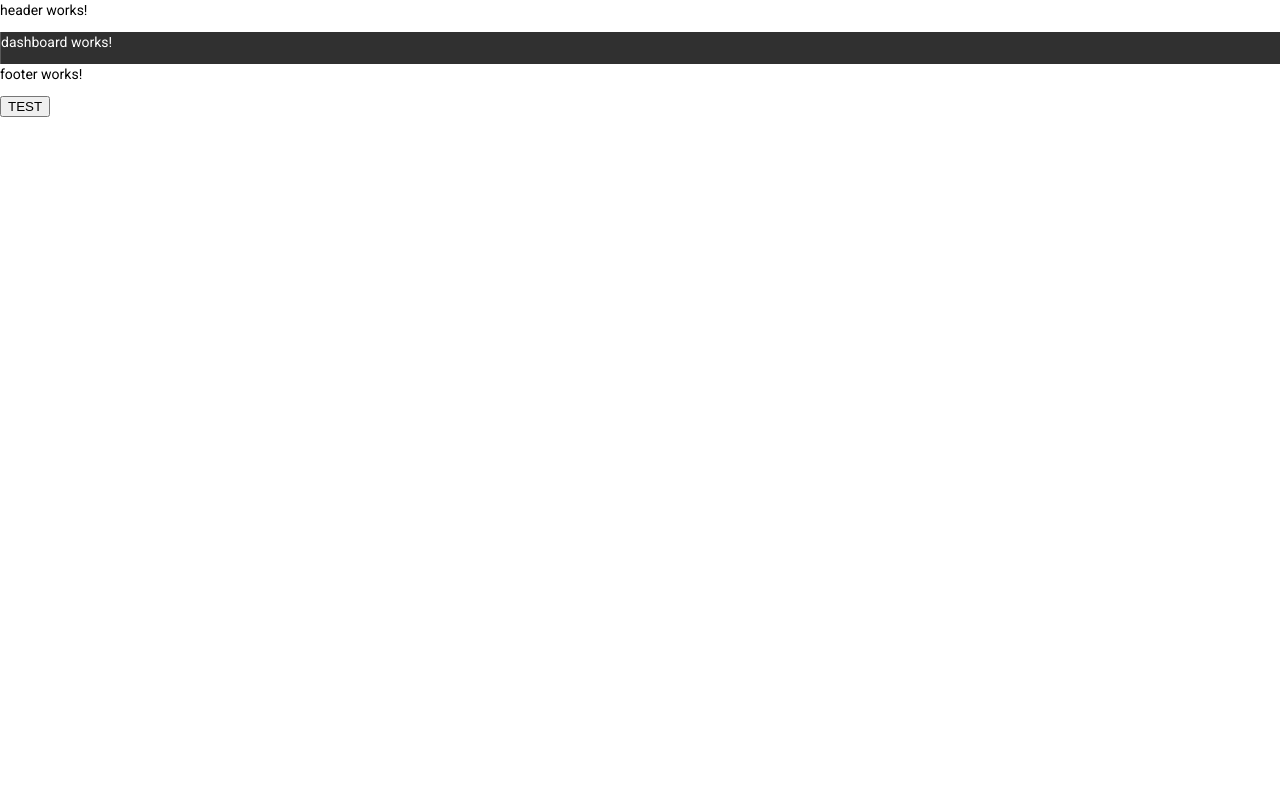
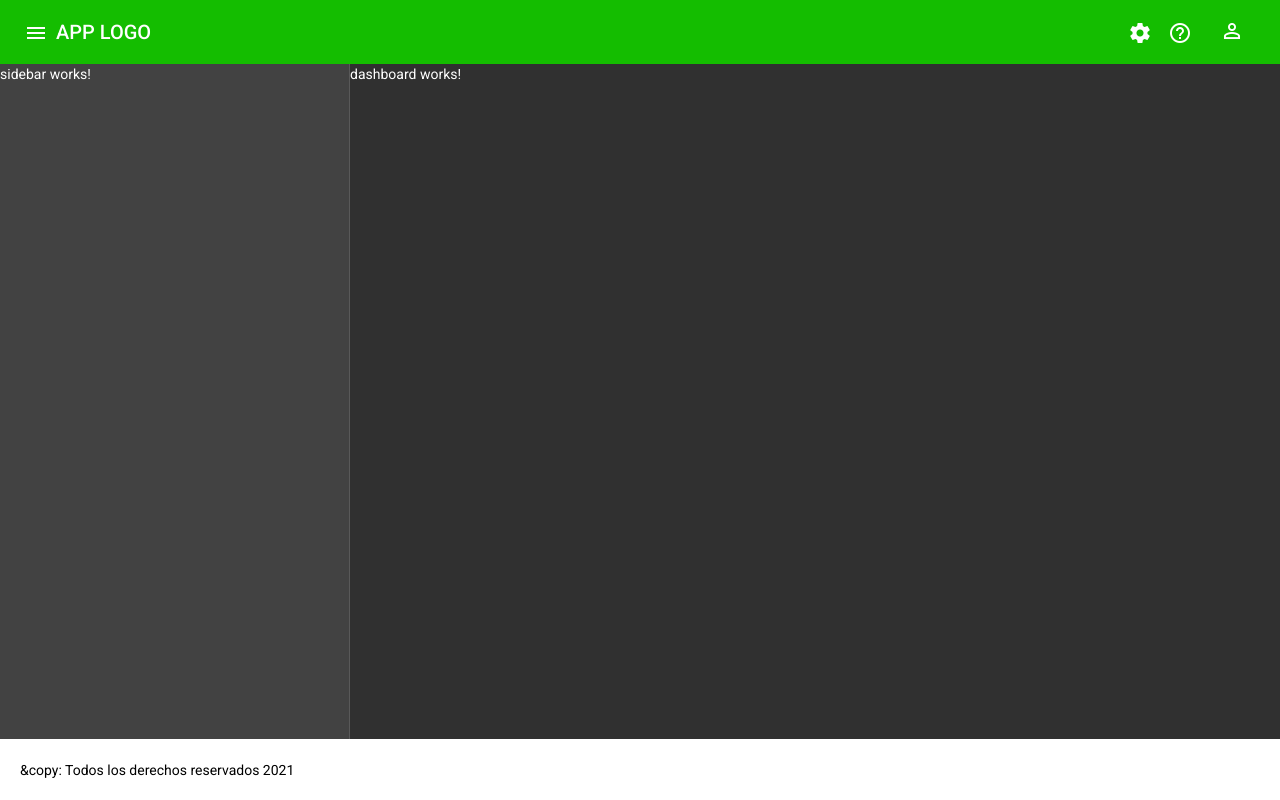
Before and after one commit to Joseph-112/front, an Angular app: page / in a window 1280 px wide. Built offline with nearby package versions, Linux system fonts and the light colour scheme.

Commit message:
Segundo avance, barra lateral, funcional

```diff
--- a/src/app/administrador/default/default.component.css
+++ b/src/app/administrador/default/default.component.css
@@ -0,0 +1,13 @@
+:host{
+    display: flex;
+    flex-direction: column;
+    height: 100%;
+}
+
+mat-drawer {
+    width: 350px;
+}
+
+mat-drawer-container{
+    height: 100%;
+}
--- a/src/app/administrador/default/default.component.html
+++ b/src/app/administrador/default/default.component.html
@@ -1,6 +1,9 @@
 <app-header></app-header>
+
 <mat-drawer-container>
-    <mat-drawer mode = "side" opened></mat-drawer>
+    <mat-drawer mode = "side" opened>
+        <app-sidebar></app-sidebar>
+    </mat-drawer>
     <mat-drawer-content>
         <router-outlet></router-outlet>
     </mat-drawer-content>
--- a/src/app/app.component.html
+++ b/src/app/app.component.html
@@ -1,2 +1,2 @@
 <router-outlet></router-outlet>
-<button mat-raised-button color="primary">TEST</button>
+<!--<button mat-raised-button color="primary">TEST</button>-->
--- a/src/app/shared/components/footer/footer.component.css
+++ b/src/app/shared/components/footer/footer.component.css
@@ -0,0 +1,3 @@
+footer{
+    padding: 20px;
+}
--- a/src/app/shared/components/footer/footer.component.html
+++ b/src/app/shared/components/footer/footer.component.html
@@ -1 +1,6 @@
-<p>footer works!</p>
+<mat-divider></mat-divider>
+<footer>
+
+    &copy: Todos los derechos reservados 2021
+
+</footer>
--- a/src/app/shared/components/header/header.component.css
+++ b/src/app/shared/components/header/header.component.css
@@ -0,0 +1,7 @@
+ul li {
+    list-style: none;
+}
+
+mat-toolbar {
+    background-color: #14BD00;
+}
--- a/src/app/shared/components/header/header.component.html
+++ b/src/app/shared/components/header/header.component.html
@@ -1 +1,38 @@
-<p>header works!</p>
+<mat-toolbar >
+    <mat-toolbar-row>
+        <button mat-icon-button>
+            <mat-icon>menu</mat-icon>
+        </button>
+        <!--<span> APP LOGO </span>-->
+        <span img src="/src/assets/img/UdecLogo.png" alt="" width="10%">APP LOGO</span>
+        <div fxFlex fxLayout="row" fxLayoutAlign="flex-end">
+            <ul fxLayout="row" fxLayout="20px">
+                <li>
+                    <button mat-icon-button>
+                        <mat-icon>settings</mat-icon>
+                    </button>
+                </li>
+                <li>
+                    <button mat-icon-button>
+                        <mat-icon>help_outline</mat-icon>
+                    </button>
+                </li>
+                <!--<li>
+                    <button mat-button>Cerrar sesión</button>
+                </li>-->
+                <li>
+                    <button mat-button [matMenuTriggerFor]="menu">
+                        <mat-icon>person_outline</mat-icon>
+                    </button>
+                    <mat-menu #menu="matMenu">
+                        <button mat-menu-item>
+                            <mat-icon>exit_to_app</mat-icon>
+                            Cerrar sesión
+                        </button>
+                    </mat-menu>
+                </li>
+            </ul>
+        </div>
+    </mat-toolbar-row>
+
+</mat-toolbar>
```
Also changed, not shown: src/app/shared/shared.module.ts (+14 -3 lines).
